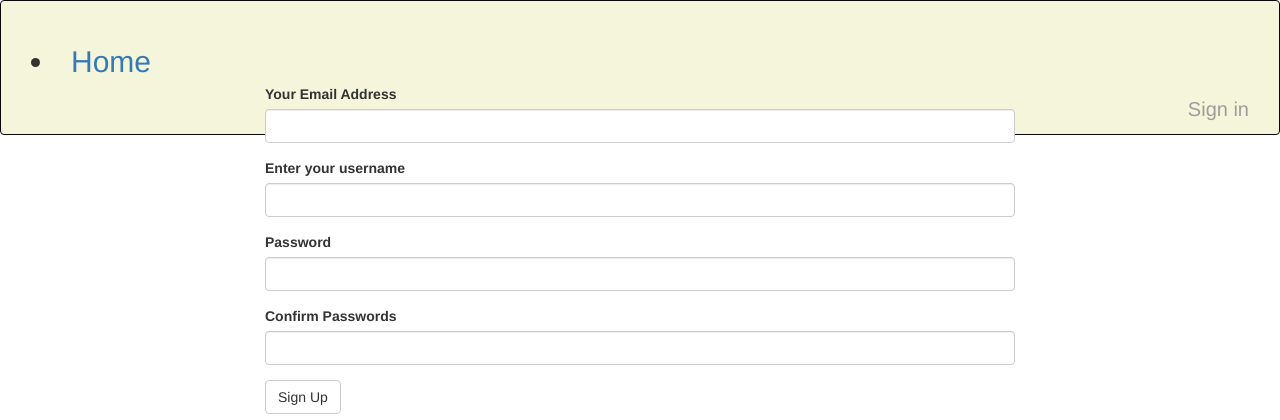
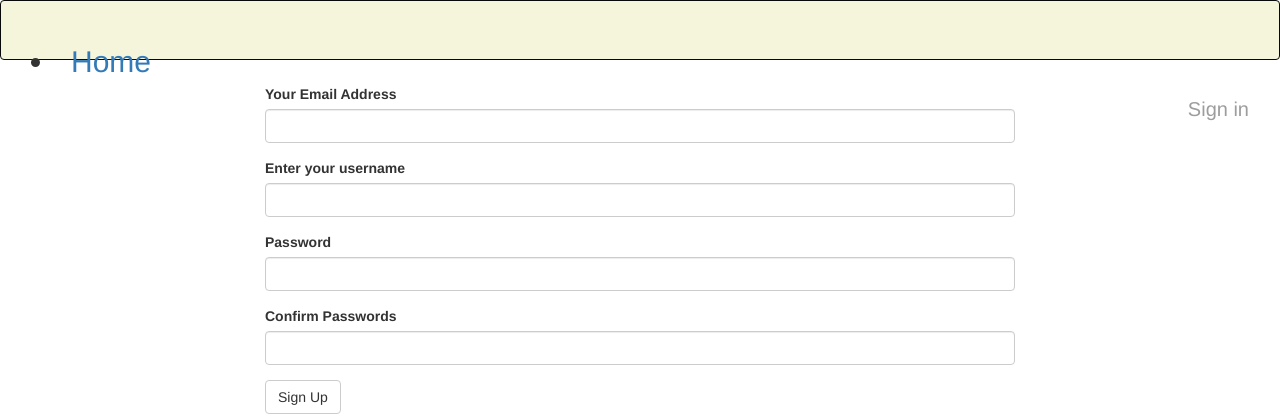
Before and after one commit to kenmutuma001/BLOG, a Flask app: page /authenticate/register in a window 1280 px wide. Shown: the top 420 px of the page. Run offline with Flask 2, Linux system fonts and the light colour scheme; parts of the project's set-up code (start-up, migrations or seed data) failed here and were passed over; some libraries are stand-ins or nearby versions.

Commit message:
change navbar height

```diff
--- a/app/templates/navbar.html
+++ b/app/templates/navbar.html
@@ -1,5 +1,5 @@
 <div style="height: 60px;">
-    <div class="navbar navbar-inverse" role="navigation" style="background-color: beige;margin-bottom: 20px;">
+    <div class="navbar navbar-inverse" role="navigation" style="background-color: beige;height: 60px;">
         <div class="container-fluid">
             <div class="navbar-header">
                 <button type="button" class="navbar-toggle" data-toggle="collapse" data-target=".navbar-collapse">
```
